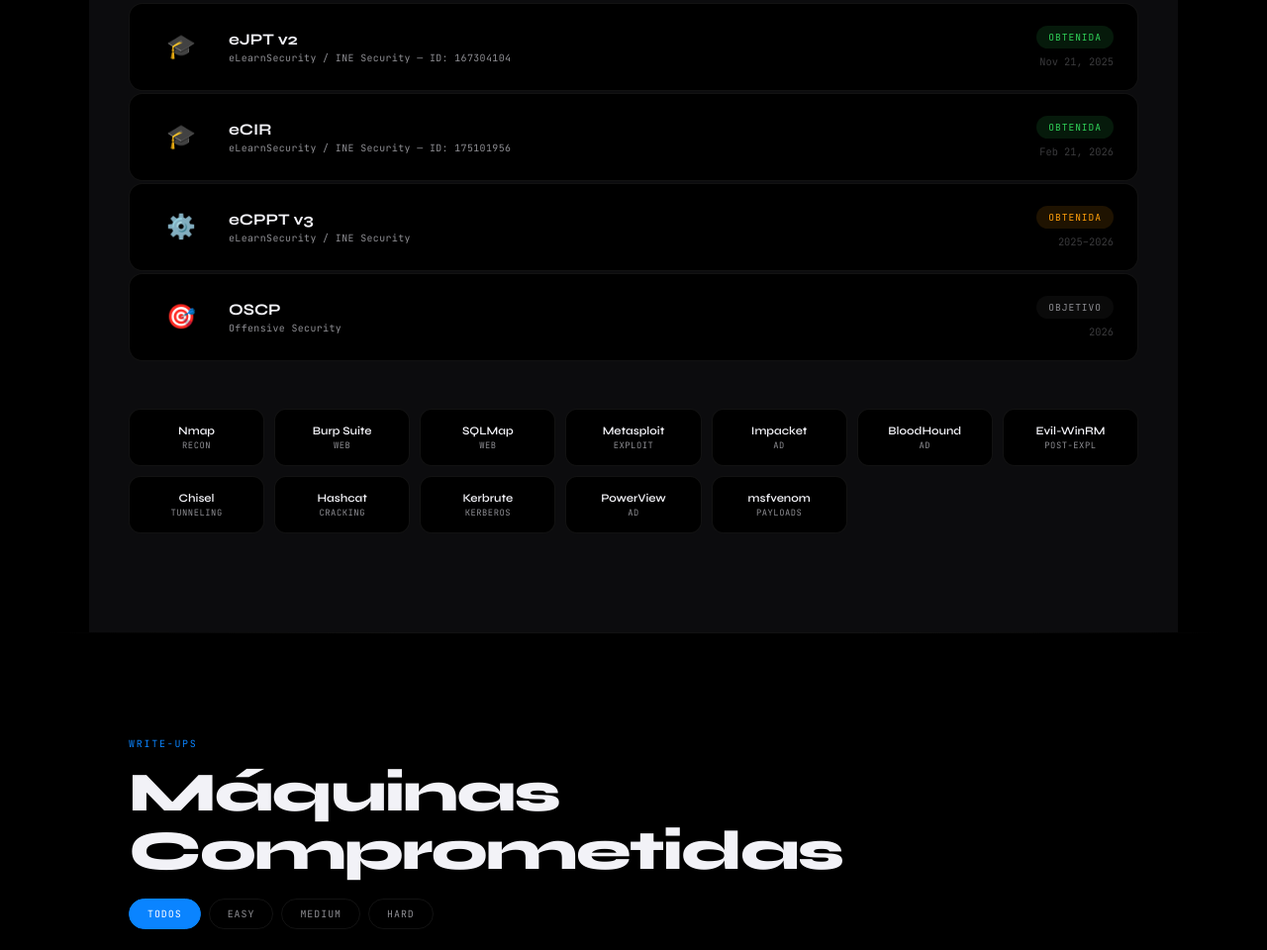
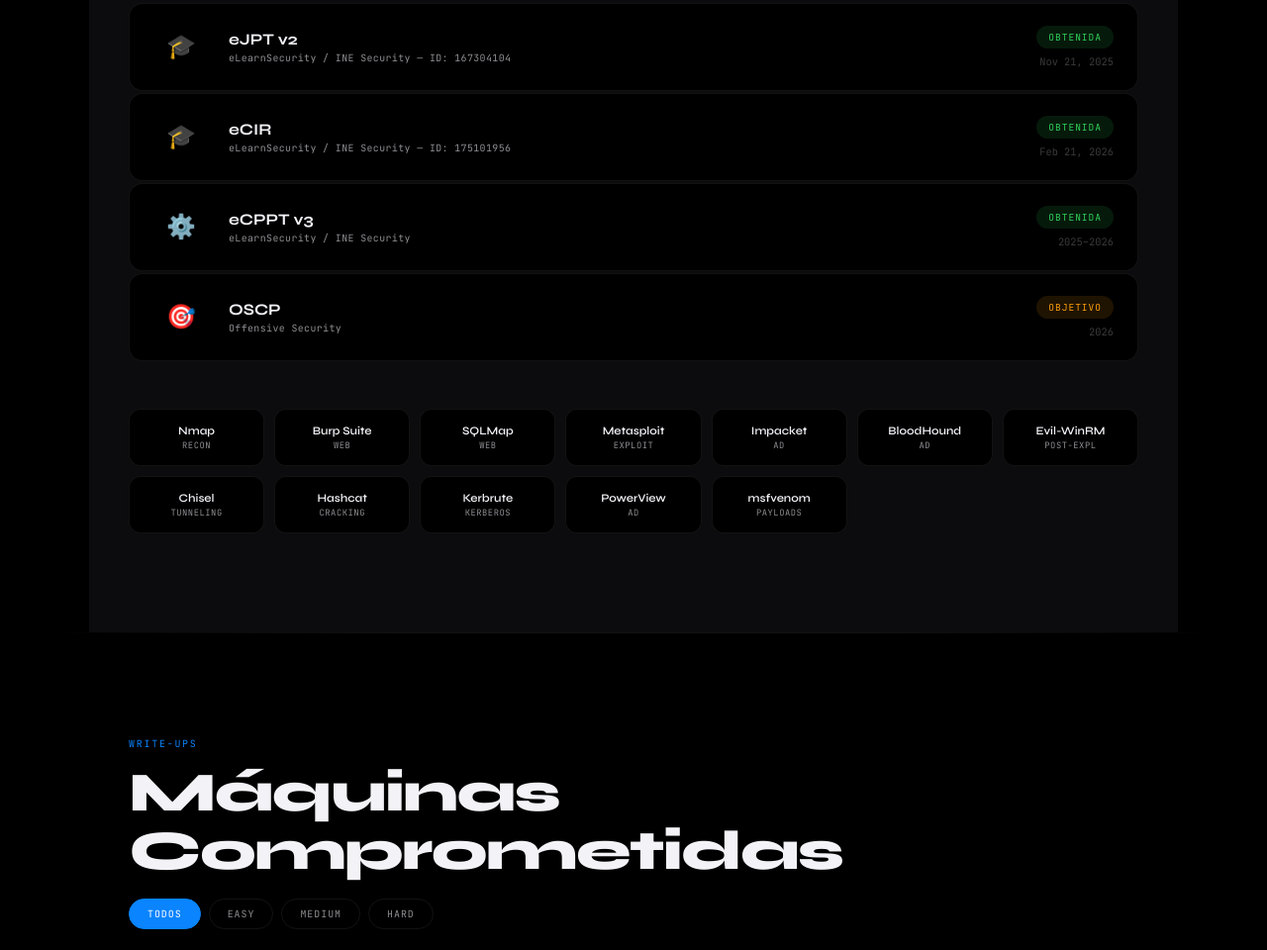
Before and after one commit to josematr/Jose-Manuel.github, a plain HTML site: page index.html in a window 1280 px wide. Shown: the part 2183-3143 px from the top of the page at 99% size. Drawn offline with Linux system fonts and the light colour scheme.

Commit message:
Update index.html

```diff
--- a/index.html
+++ b/index.html
@@ -713,7 +713,7 @@
         <div class="cert-issuer">eLearnSecurity / INE Security</div>
       </div>
       <div class="cert-right">
-        <div><span class="cpill cpill-wip">Obtenida</span></div>
+        <div><span class="cpill cpill-ok">Obtenida</span></div>
         <div class="cert-date">2025–2026</div>
       </div>
     </div>
@@ -724,7 +724,7 @@
         <div class="cert-issuer">Offensive Security</div>
       </div>
       <div class="cert-right">
-        <div><span class="cpill cpill-goal">Objetivo</span></div>
+        <div><span class="cpill cpill-wip">Objetivo</span></div>
         <div class="cert-date">2026</div>
       </div>
     </div>
```
